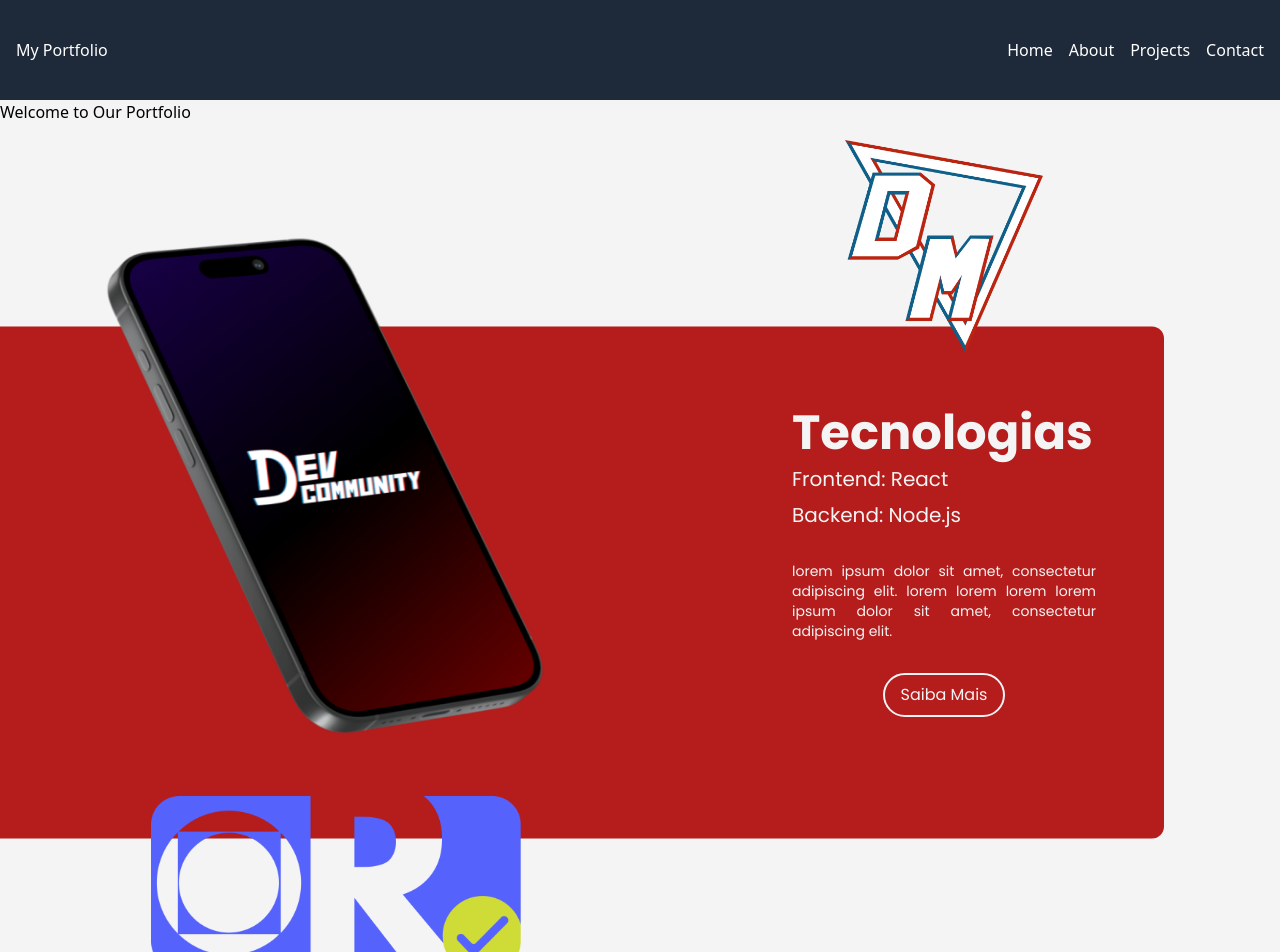
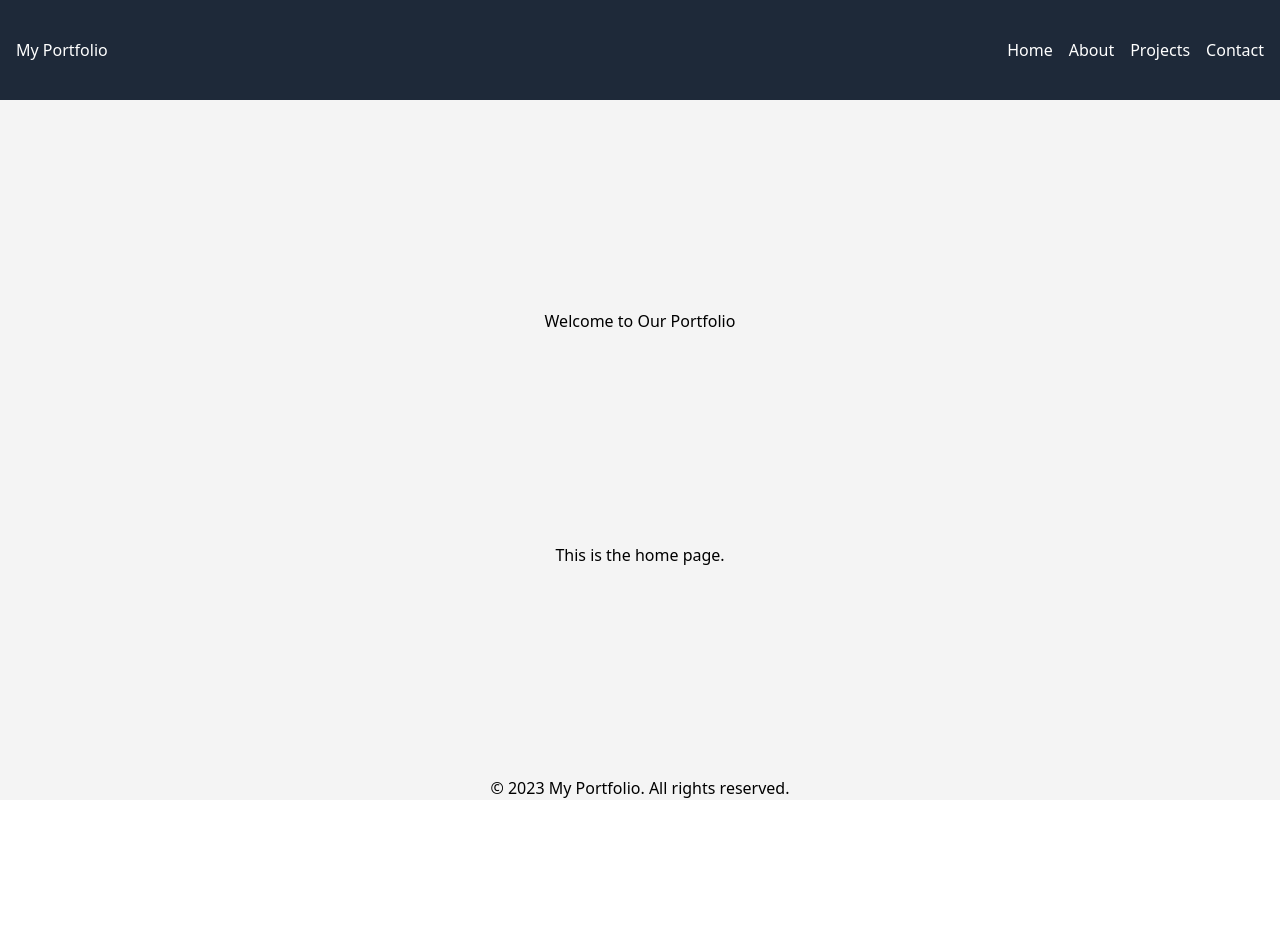
Before and after one commit to Maua-Dev/portfolio_front, a React (Vite) app: page / in a window 1280 px wide. Shown: the top 952 px of the page. After the commit the page ends 800 px from the top, so only its background shows below. Built offline with nearby package versions, Linux system fonts and the light colour scheme.

Commit message:
feat: fix homepage

```diff
--- a/src/pages/home.tsx
+++ b/src/pages/home.tsx
@@ -1,41 +1,11 @@
 import Footer from "../components/footer";
 import Navbar from "../components/navbar";
-import Project from "../components/project";
-import cell1 from "../assets/cellImage1.png";
-import img1 from "../assets/image1.png";
-import cell2 from "../assets/cellImage2.png";
-import img2 from "../assets/image2.png";
-
-const project = {
-  id: "1",
-  title: "Project 1",
-  description:
-    "lorem ipsum dolor sit amet, consectetur adipiscing elit. lorem lorem lorem lorem ipsum dolor sit amet, consectetur adipiscing elit.",
-  image: img1,
-  cellImage: cell1,
-  frontend: "React",
-  backend: "Node.js",
-  color: "#AE0404E5",
-};
-const project2 = {
-  id: "2",
-  title: "Project 2",
-  description:
-    "lorem ipsum dolor sit amet, consectetur adipiscing elit. lorem lorem lorem lorem ipsum dolor sit amet, consectetur adipiscing elit.",
-  image: img2,
-  cellImage: cell2,
-  frontend: "React",
-  backend: "Node.js",
-  color: "#0080F591",
-};
 
 export default function Home() {
   return (
-    <div className="bg-coolWhite">
+    <div className="bg-coolWhite flex flex-col justify-between items-center min-h-[100vh]">
       <Navbar />
       <h1>Welcome to Our Portfolio</h1>
-      <Project project={project} side={"left"} />
-      <Project project={project2} side={"right"} />
       <p>This is the home page.</p>
       <Footer />
     </div>
```
